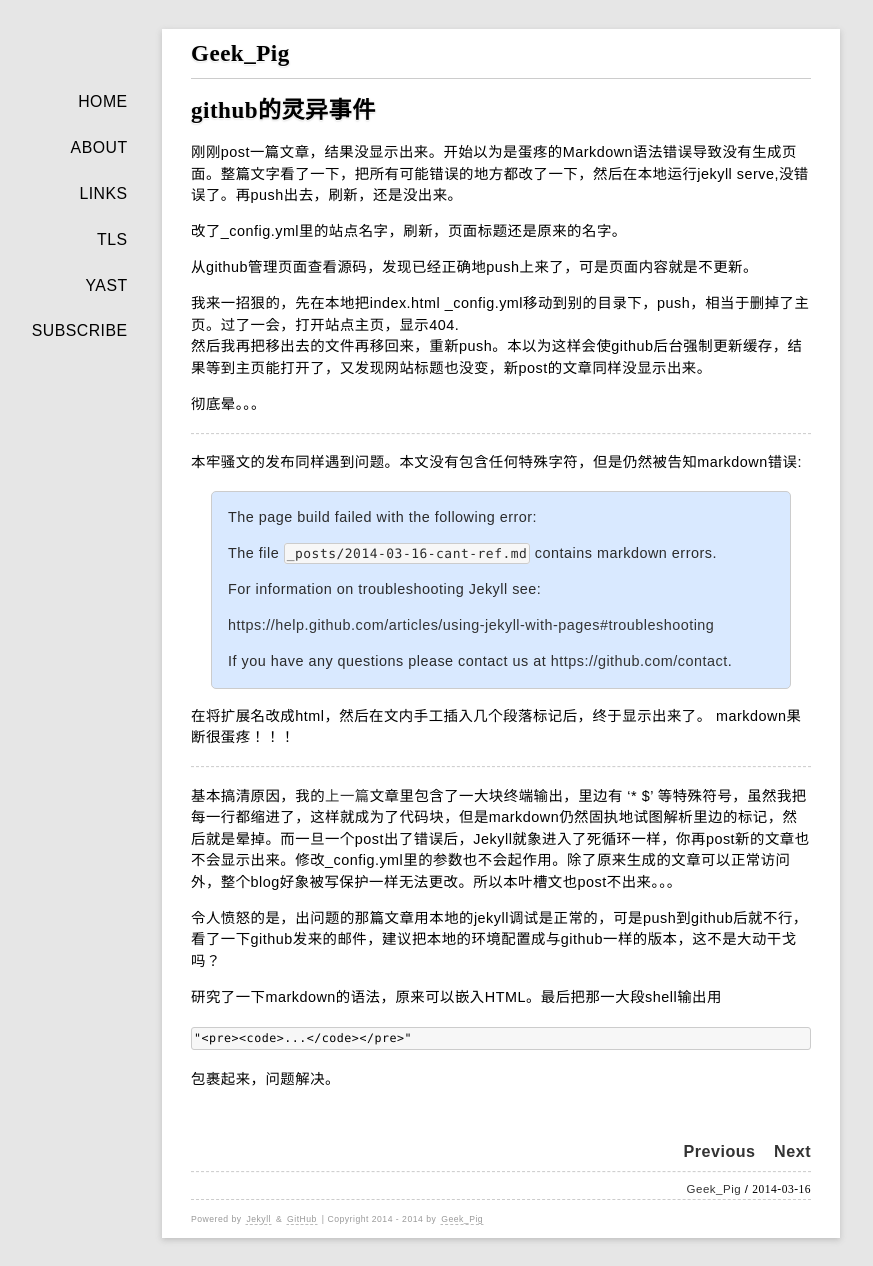
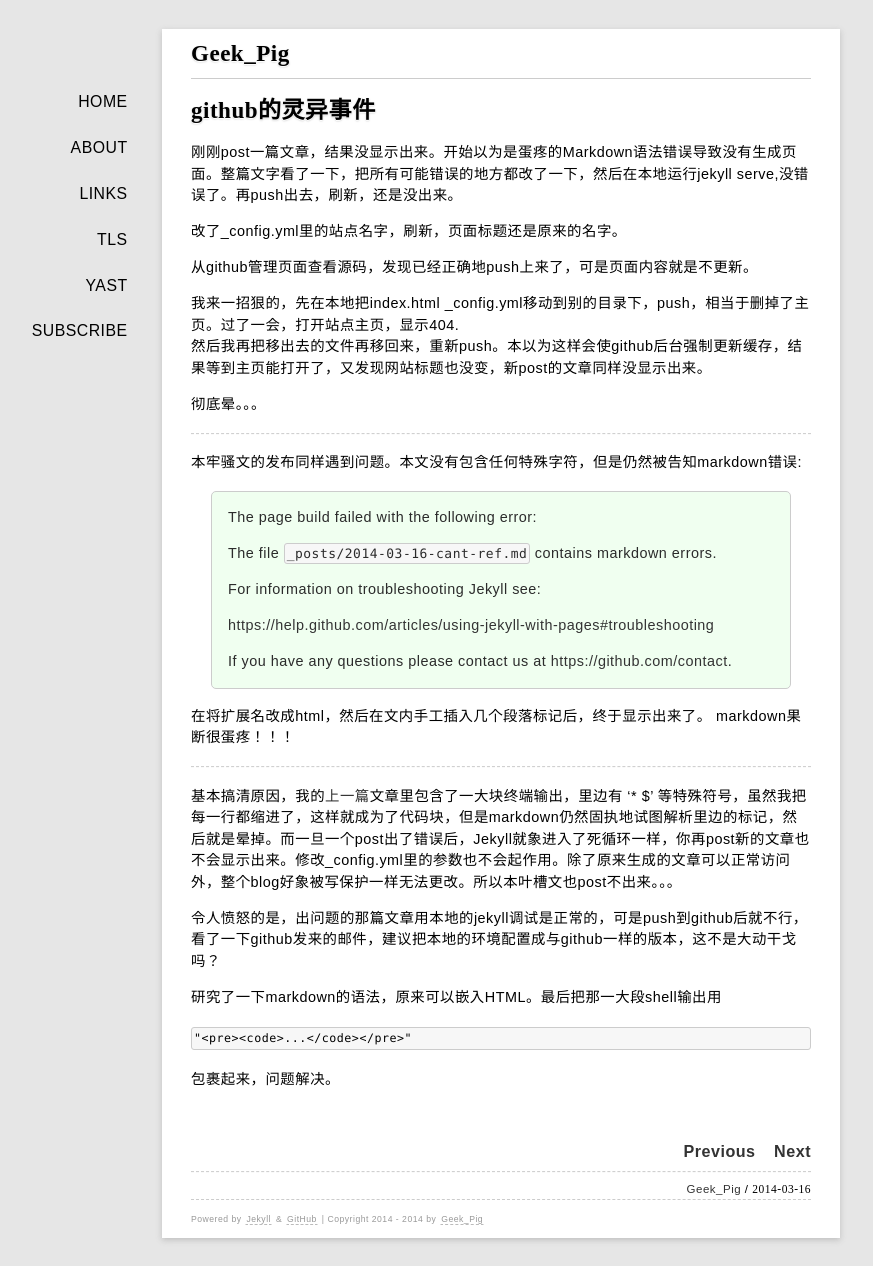
Before and after one commit to rhuichao/uternet.github.io, a Jekyll site: the page built from _posts/2014-03-16-cant-ref.md, in a window 1280 px wide. Shown: the whole page, without its empty margins (139-1012 px from the left). Built offline with Jekyll 4.4.1, drawn with Linux system fonts in a browser that asks for light colours; some web fonts are replaced; Markdown is read by kramdown in place of the engine named in the settings.

Commit message:
Update style.css

```diff
--- a/media/css/style.css
+++ b/media/css/style.css
@@ -101,7 +101,7 @@ blockquote p{
 
 blockquote{
     color:#2b2b2b;
-    background: #d9e9ff;
+    background: #F0FFF0;
     /*background:url(images/patt.png) repeat;*/
     margin:10px 20px;
     padding:8px 16px;
```
